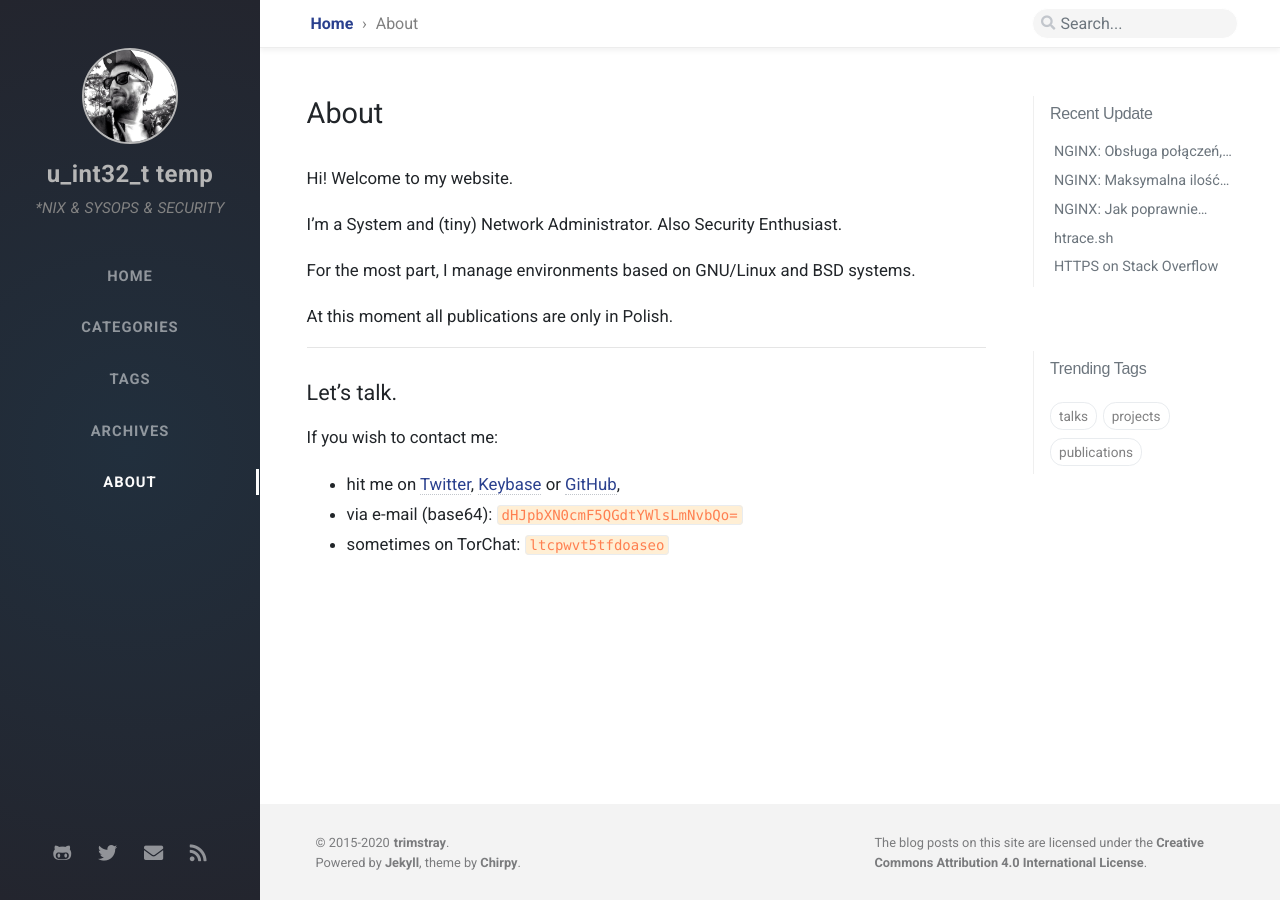
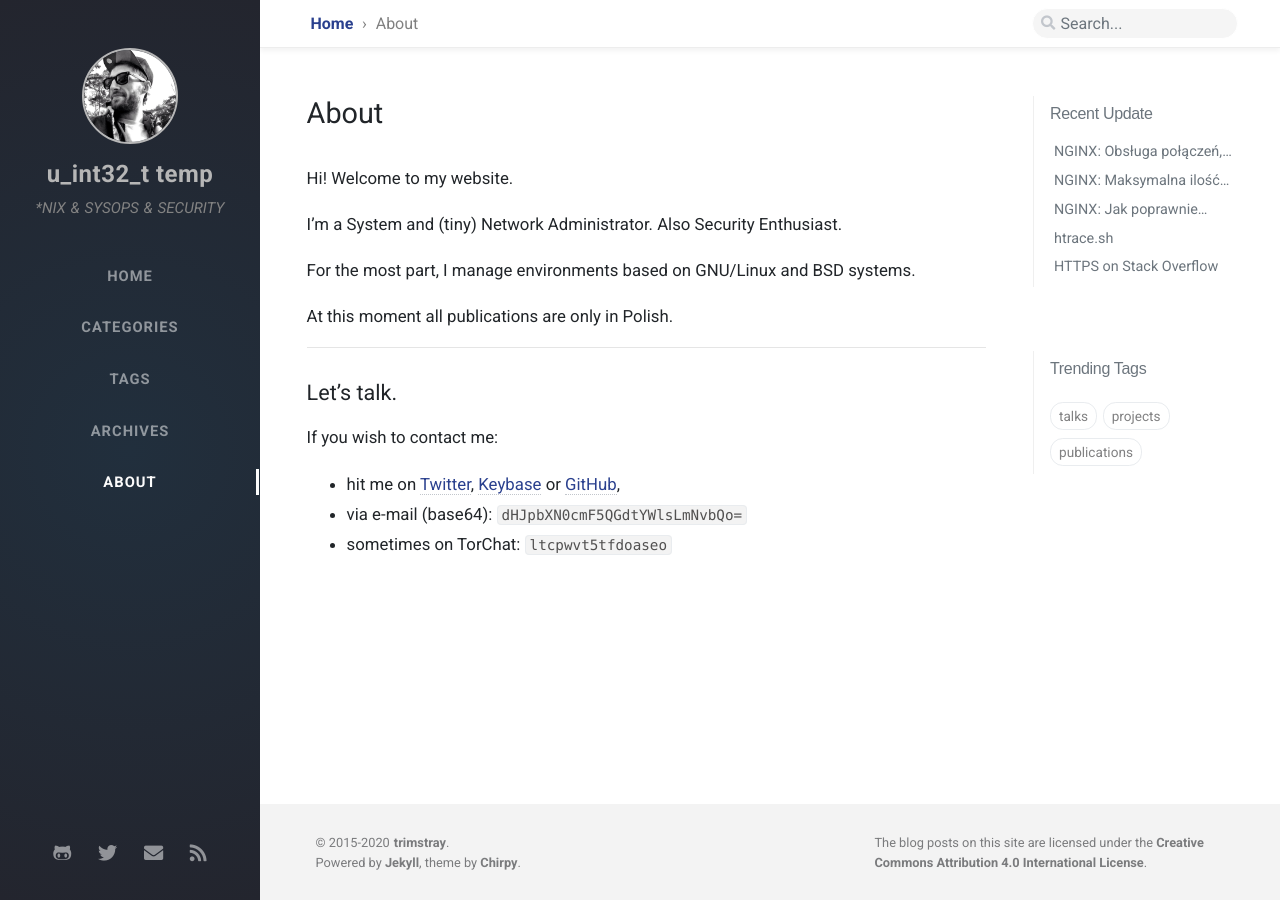
Before and after one commit to morristech/trimstray.github.io, a Jekyll site: the page built from tabs/about.md, in a window 1280 px wide. Built offline with Jekyll 4.4.1, drawn with Linux system fonts in a browser that asks for light colours; nearby versions of some CDN libraries; some web fonts are replaced; comment, search, counter and statistics services are not loaded.

Commit message:
update styles (code) - signed-off-by: trimstray <trimstray@gmail.com>

```diff
--- a/assets/css/syntax.scss
+++ b/assets/css/syntax.scss
@@ -139,7 +139,8 @@ code.highlighter-rouge {
   padding: 1px 4px;
   /* margin: 0 .2rem; */
   border-radius: 4px;
-  font-size: 14px;
+  /* font-size: 14px; */
+  font-size: 85%;
 }
 
 td.rouge-code {
@@ -174,8 +175,11 @@ div.language-terminal.highlighter-rouge td.rouge-code {
   }
 
   .highlighter-rouge {
-    color: coral;
-    background: papayawhip;
+    /* color: coral;
+    background: papayawhip; */
+    /* color: #484848; */
+    color: #3a3939e0;
+    background: rgba(27,31,35,.05);
   }
 
   code.highlighter-rouge {
```
